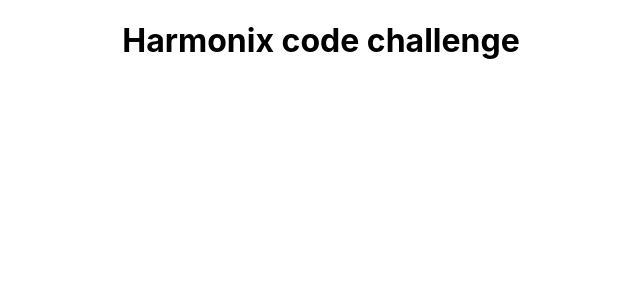
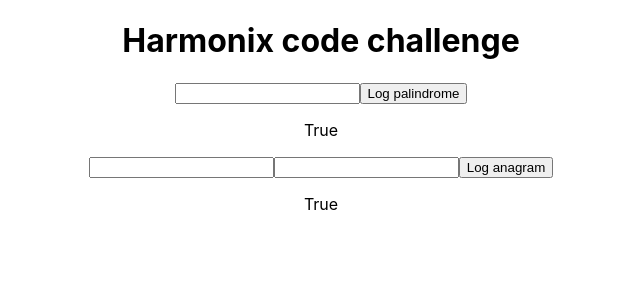
Before and after one commit to josephnewton861/Harmonix_fe_challenge_firebase, a React (Create React App) app: page / in a window 1280 px wide. Shown: the top 300 px of the page, without its empty margins (319-959 px from the left). Built offline with nearby package versions, Linux system fonts and the light colour scheme.

Commit message:
Added functionality for detecting anagrams and palindromes

```diff
--- a/src/App.js
+++ b/src/App.js
@@ -1,12 +1,16 @@
 import React from "react";
-import logo from "./logo.svg";
+
 import "./App.css";
 import Header from "./components/Header";
+import PalindromeForm from "./components/PalindromeForm";
+import AnagramForm from "./components/AnagramForm";
 
 function App() {
   return (
     <div className="App">
       <Header />
+      <PalindromeForm />
+      <AnagramForm />
     </div>
   );
 }
--- a/src/components/AnagramForm.jsx
+++ b/src/components/AnagramForm.jsx
@@ -1,11 +1,40 @@
-import React from "react";
+import React, { useState } from "react";
 
 const AnagramForm = () => {
+  const [anagramInput1, setAnagramInput1] = useState([]);
+  const [anagramInput2, setAnagramInput2] = useState([]);
+  const [anagramList, setAnagramList] = useState([]);
+
+  const isAnagram = (str1, str2) => {
+    if (typeof str1 !== "string" || typeof str2 !== "string")
+      return "Input requires an input of a string";
+
+    if (str1.length !== str2.length)
+      return "input of both strings must have the same length";
+
+    const findAnagram = str2.split("").every(function (character) {
+      return str1.includes(character);
+    });
+    return findAnagram;
+  };
+
+  const handlesAnagramChange1 = (event) => {
+    setAnagramInput1(event.target.value);
+  };
+
+  const handlesAnagramChange2 = (event) => {
+    setAnagramInput2(event.target.value);
+  };
   return (
     <div>
-      <input type="text" />
-      <input type="text" />
+      <input type="text" onChange={handlesAnagramChange1} />
+      <input type="text" onChange={handlesAnagramChange2} />
       <button>Log anagram</button>
+      {isAnagram(anagramInput1, anagramInput2) === false ? (
+        <p>False</p>
+      ) : (
+        <p>True</p>
+      )}
     </div>
   );
 };
--- a/src/components/PalindromeForm.jsx
+++ b/src/components/PalindromeForm.jsx
@@ -1,10 +1,29 @@
-import React from "react";
+import React, { useState } from "react";
 
 const PalindromeForm = () => {
+  const [palindromeInputBox, setPalindromeInputBox] = useState([]);
+  const [palindromeList, setPalindromeList] = useState([]);
+
+  const isPalindrome = (str) => {
+    if (typeof str !== "string") return "Input requires a string";
+
+    for (let i = 0; i < str.length; i++) {
+      if (str[i] !== str[str.length - 1 - i]) {
+        return false;
+      }
+    }
+    return true;
+  };
+
+  const handlesPalindromeChange = (event) => {
+    setPalindromeInputBox(event.target.value);
+  };
+
   return (
     <div>
-      <input type="text" />
+      <input type="text" onChange={handlesPalindromeChange} />
       <button>Log palindrome</button>
+      {isPalindrome(palindromeInputBox) === false ? <p>False</p> : <p>True</p>}
     </div>
   );
 };
```
